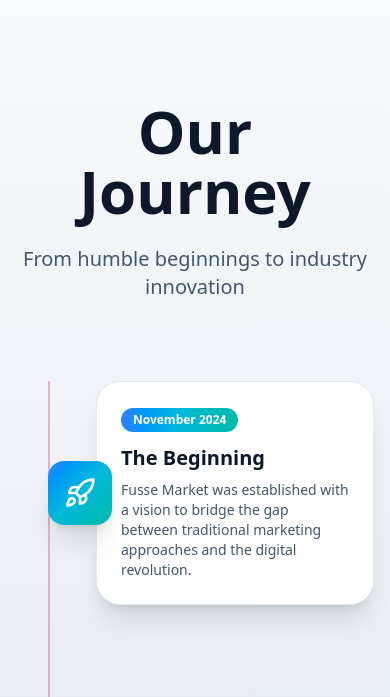
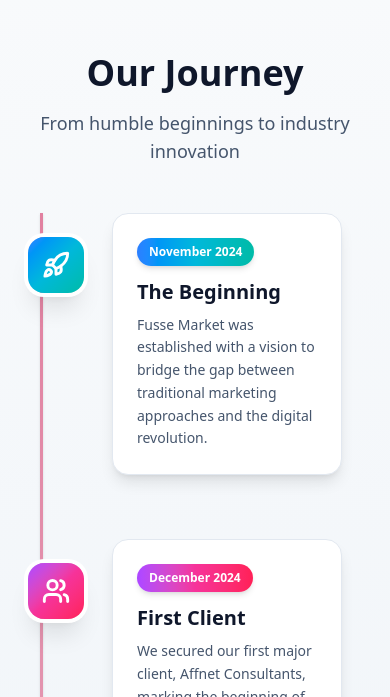
Before and after one commit to devPriyanshu1/fusseMarket, a React (Vite) app: page /about in a window 390 px wide. Shown: the part 6507-7204 px from the top of the page. Built offline with nearby package versions, Linux system fonts and the light colour scheme.

Commit message:
fix: improve Timeline mobile responsiveness and visual consistency

```diff
--- a/src/component/about/Timeline.jsx
+++ b/src/component/about/Timeline.jsx
@@ -83,27 +83,27 @@ const Timeline = () => {
   }, []);
 
   return (
-    <section className="relative bg-gradient-to-b from-slate-50 via-slate-200 to-slate-900 overflow-hidden">
-      <div className="relative py-28">
+    <section className="relative bg-gradient-to-b from-slate-50 via-slate-100 to-slate-900 overflow-hidden">
+      <div className="relative py-16 md:py-28">
         <Container>
 
           {/* HEADER */}
-          <div className="max-w-4xl mx-auto text-center mb-20">
-            <h2 className="text-6xl font-black text-slate-900 mb-6">
+          <div className="max-w-4xl mx-auto text-center mb-12 md:mb-20 px-4">
+            <h2 className="text-4xl md:text-6xl font-black text-slate-900 mb-4 md:mb-6">
               Our Journey
             </h2>
-            <p className="text-xl text-slate-600">
+            <p className="text-lg md:text-xl text-slate-600">
               From humble beginnings to industry innovation
             </p>
           </div>
 
           {/* TIMELINE */}
-          <div className="relative max-w-6xl mx-auto">
+          <div className="relative max-w-6xl mx-auto px-4">
 
-            {/* CENTER VERTICAL LINE */}
-            <div className="absolute left-8 md:left-1/2 md:-translate-x-1/2 top-0 bottom-0 w-[2px] bg-primary/40" />
+            {/* CENTER VERTICAL LINE - Enhanced visibility */}
+            <div className="absolute left-6 md:left-1/2 md:-translate-x-1/2 top-0 bottom-0 w-[3px] bg-gradient-to-b from-primary/70 via-primary/50 to-primary/30 shadow-sm" />
 
-            <div className="space-y-24">
+            <div className="space-y-16 md:space-y-24">
               {timelineData.map((item, index) => {
                 const Icon = item.icon;
                 const isEven = index % 2 === 0;
@@ -117,6 +117,7 @@ const Timeline = () => {
                       isVisible ? "opacity-100 translate-y-0" : "opacity-0 translate-y-8"
                     }`}
                   >
+                    {/* DESKTOP VIEW */}
                     <div className="hidden md:grid md:grid-cols-2 gap-16 items-center">
 
                       {/* LEFT CARD (EVEN) */}
@@ -125,21 +126,21 @@ const Timeline = () => {
                           <div className="relative inline-block max-w-lg ml-auto">
 
                             {/* CARD */}
-                            <div className="relative bg-white rounded-3xl p-8 shadow-xl border border-slate-200">
-                              <span className={`inline-block px-4 py-2 rounded-full bg-gradient-to-r ${item.gradient} text-white text-xs font-semibold mb-4`}>
+                            <div className="relative bg-white rounded-3xl p-8 shadow-xl border border-slate-200 hover:shadow-2xl transition-shadow duration-300">
+                              <span className={`inline-block px-4 py-2 rounded-full bg-gradient-to-r ${item.gradient} text-white text-xs font-semibold mb-4 shadow-md`}>
                                 {item.year}
                               </span>
                               <h3 className="text-2xl font-bold text-slate-900 mb-3">
                                 {item.title}
                               </h3>
-                              <p className="text-slate-600">
+                              <p className="text-slate-600 leading-relaxed">
                                 {item.description}
                               </p>
                             </div>
                           </div>
 
-                          {/* HORIZONTAL LINE (CARD → CENTER) with gradient */}
-                          <div className={`absolute top-1/2 right-0 w-8 h-[3px] bg-gradient-to-r ${item.gradient} -translate-y-1/2 rounded-full`} />
+                          {/* HORIZONTAL LINE */}
+                          <div className={`absolute top-1/2 right-0 w-8 h-[3px] bg-gradient-to-r ${item.gradient} -translate-y-1/2 rounded-full shadow-sm`} />
                         </div>
                       )}
 
@@ -151,43 +152,43 @@ const Timeline = () => {
                             <div className="relative inline-block max-w-lg mr-auto">
 
                               {/* CARD */}
-                              <div className="relative bg-white rounded-3xl p-8 shadow-xl border border-slate-200">
-                                <span className={`inline-block px-4 py-2 rounded-full bg-gradient-to-r ${item.gradient} text-white text-xs font-semibold mb-4`}>
+                              <div className="relative bg-white rounded-3xl p-8 shadow-xl border border-slate-200 hover:shadow-2xl transition-shadow duration-300">
+                                <span className={`inline-block px-4 py-2 rounded-full bg-gradient-to-r ${item.gradient} text-white text-xs font-semibold mb-4 shadow-md`}>
                                   {item.year}
                                 </span>
                                 <h3 className="text-2xl font-bold text-slate-900 mb-3">
                                   {item.title}
                                 </h3>
-                                <p className="text-slate-600">
+                                <p className="text-slate-600 leading-relaxed">
                                   {item.description}
                                 </p>
                               </div>
                             </div>
 
-                            {/* HORIZONTAL LINE (CENTER → CARD) with gradient */}
-                            <div className={`absolute top-1/2 left-0 w-8 h-[3px] bg-gradient-to-r ${item.gradient} -translate-y-1/2 rounded-full`} />
+                            {/* HORIZONTAL LINE */}
+                            <div className={`absolute top-1/2 left-0 w-8 h-[3px] bg-gradient-to-r ${item.gradient} -translate-y-1/2 rounded-full shadow-sm`} />
                           </div>
                         </>
                       )}
                     </div>
 
                     {/* CENTER ICON */}
-                    <div className="absolute left-8 md:left-1/2 md:-translate-x-1/2 top-1/2 -translate-y-1/2 z-10">
-                      <div className={`w-16 h-16 rounded-2xl bg-gradient-to-br ${item.gradient} flex items-center justify-center shadow-xl`}>
-                        <Icon className="w-8 h-8 text-white" />
+                    <div className="absolute left-6 md:left-1/2 md:-translate-x-1/2 top-6 md:top-1/2 md:-translate-y-1/2 -translate-x-1/2 z-10">
+                      <div className={`w-14 h-14 md:w-16 md:h-16 rounded-2xl bg-gradient-to-br ${item.gradient} flex items-center justify-center shadow-xl ring-4 ring-white`}>
+                        <Icon className="w-7 h-7 md:w-8 md:h-8 text-white" strokeWidth={2.5} />
                       </div>
                     </div>
 
                     {/* MOBILE VIEW */}
-                    <div className="md:hidden pl-20">
-                      <div className="bg-white rounded-3xl p-6 shadow-xl border border-slate-200">
-                        <span className={`inline-block px-3 py-1 rounded-full bg-gradient-to-r ${item.gradient} text-white text-xs font-semibold mb-3`}>
+                    <div className="md:hidden pl-20 pr-4">
+                      <div className="bg-white rounded-2xl p-6 shadow-lg border border-slate-200">
+                        <span className={`inline-block px-3 py-1.5 rounded-full bg-gradient-to-r ${item.gradient} text-white text-xs font-bold mb-3 shadow-md`}>
                           {item.year}
                         </span>
                         <h3 className="text-xl font-bold text-slate-900 mb-2">
                           {item.title}
                         </h3>
-                        <p className="text-slate-600 text-sm">
+                        <p className="text-slate-600 text-sm leading-relaxed">
                           {item.description}
                         </p>
                       </div>
```
